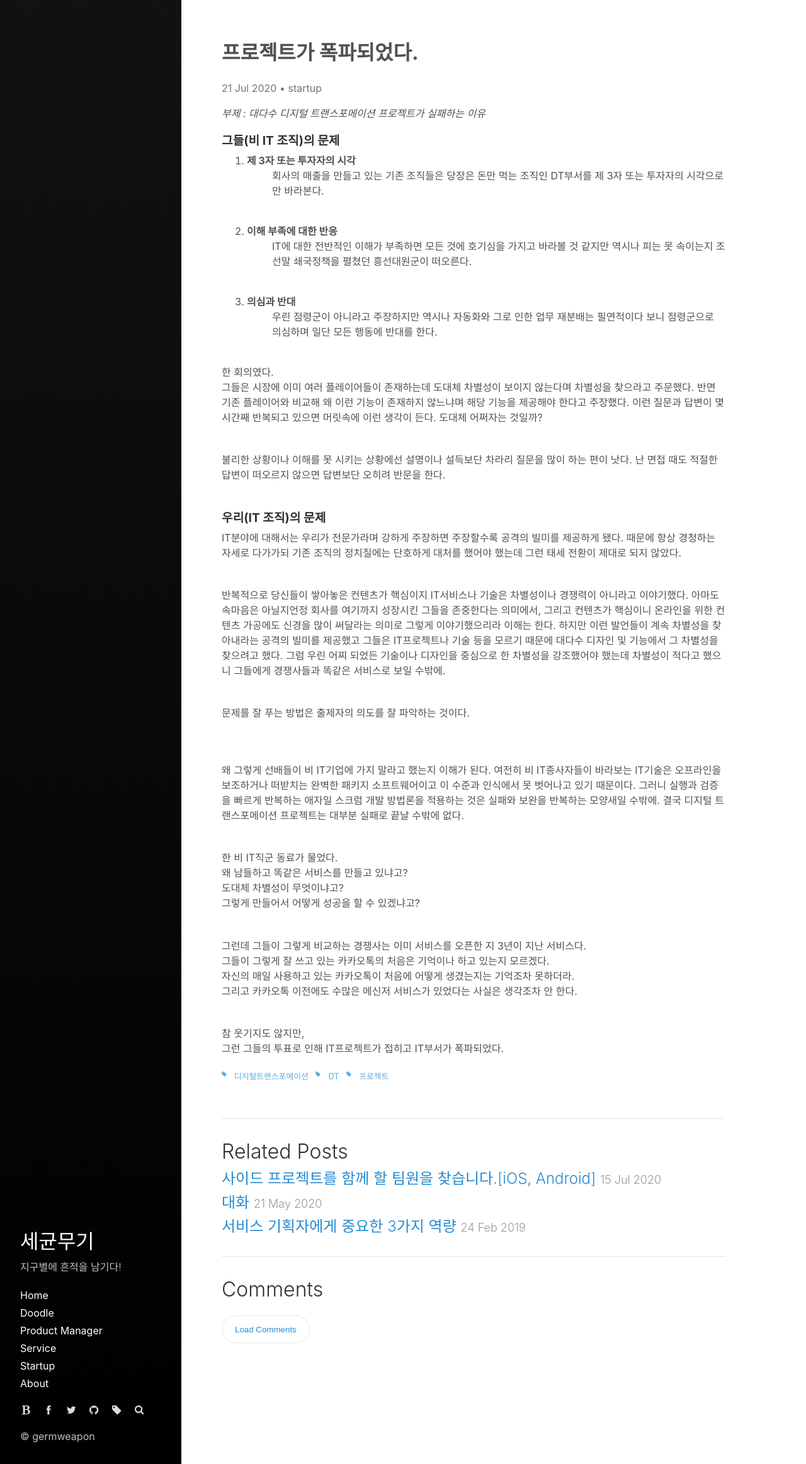
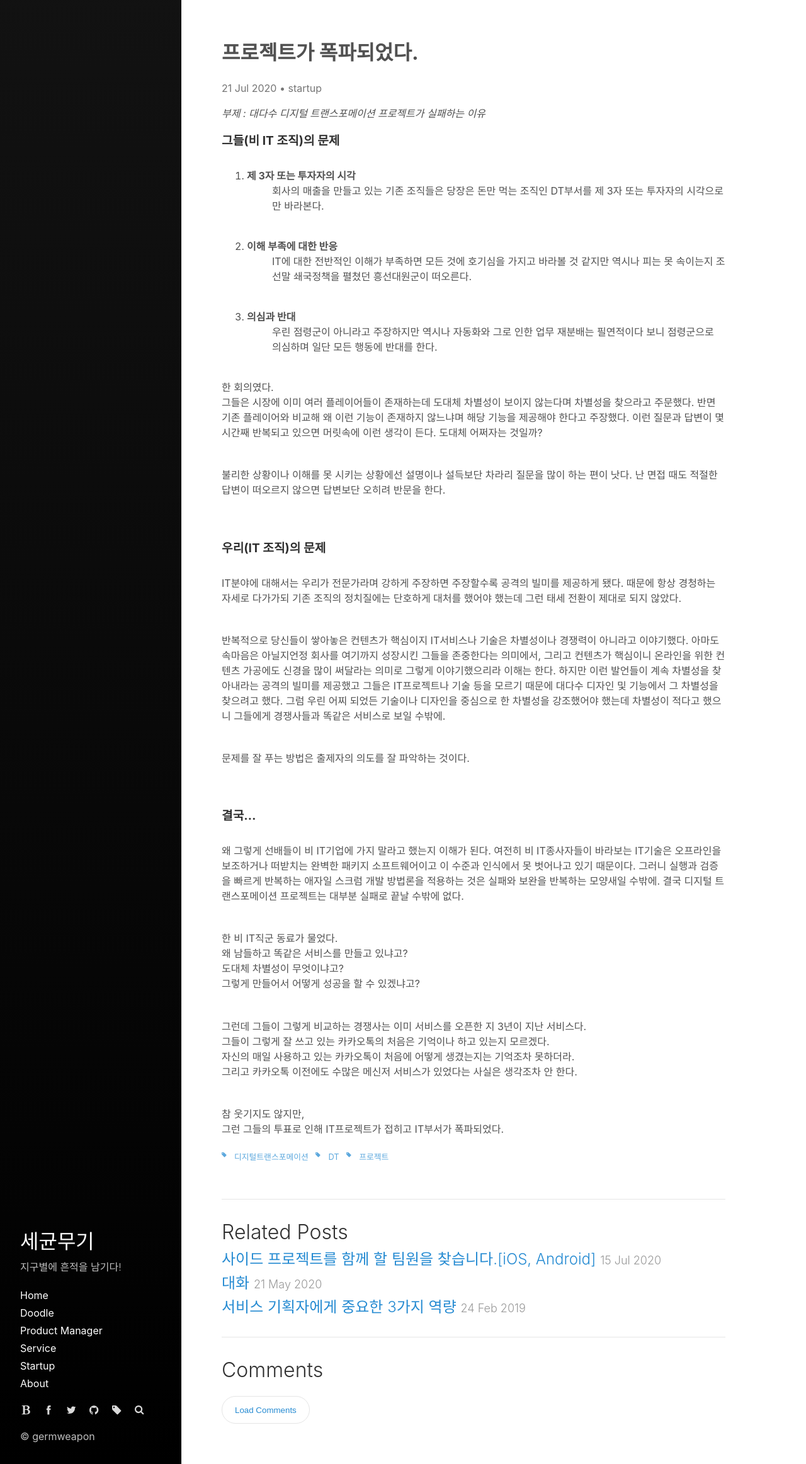
Before and after one commit to germweapon/germweapon.github.io, a Jekyll site: the page built from _posts/2020-07-21-프로덱트가-폭파되었다.md, in a window 1280 px wide. Shown: the whole page at 63% size. Built offline with Jekyll 4.4.1, drawn with Linux system fonts in a browser that asks for light colours; comment, search, counter and statistics services are not loaded.

Commit message:
문구 수정

```diff
--- a/_posts/2020-07-21-프로덱트가-폭파되었다.md
+++ b/_posts/2020-07-21-프로덱트가-폭파되었다.md
@@ -19,7 +19,7 @@ priority : 1.0
 
 *부제 : 대다수 디지털 트랜스포메이션 프로젝트가 실패하는 이유*
 
-#### **그들(비 IT 조직)의 문제**<br>
+#### **그들(비 IT 조직)의 문제**<br><br>
 
 1. 제 3자 또는 투자자의 시각<br>
 : 회사의 매출을 만들고 있는 기존 조직들은 당장은 돈만 먹는 조직인 DT부서를 제 3자 또는 투자자의 시각으로만 바라본다.<br><br>
@@ -31,9 +31,9 @@ priority : 1.0
 한 회의였다.<br>
 그들은 시장에 이미 여러 플레이어들이 존재하는데 도대체 차별성이 보이지 않는다며 차별성을 찾으라고 주문했다. 반면 기존 플레이어와 비교해 왜 이런 기능이 존재하지 않느냐며 해당 기능을 제공해야 한다고 주장했다. 이런 질문과 답변이 몇 시간째 반복되고 있으면 머릿속에 이런 생각이 든다. 도대체 어쩌자는 것일까?<br><br>
 
-불리한 상황이나 이해를 못 시키는 상황에선 설명이나 설득보단 차라리 질문을 많이 하는 편이 낫다. 난 면접 때도 적절한 답변이 떠오르지 않으면 답변보단 오히려 반문을 한다.<br><br>
+불리한 상황이나 이해를 못 시키는 상황에선 설명이나 설득보단 차라리 질문을 많이 하는 편이 낫다. 난 면접 때도 적절한 답변이 떠오르지 않으면 답변보단 오히려 반문을 한다.<br><br><br>
 
-#### **우리(IT 조직)의 문제**<br>
+#### **우리(IT 조직)의 문제**<br><br>
 
 IT분야에 대해서는 우리가 전문가라며 강하게 주장하면 주장할수록 공격의 빌미를 제공하게 됐다. 때문에 항상 경청하는 자세로 다가가되 기존 조직의 정치질에는 단호하게 대처를 했어야 했는데 그런 태세 전환이 제대로 되지 않았다.<br><br>
 
@@ -43,6 +43,7 @@ IT분야에 대해서는 우리가 전문가라며 강하게 주장하면 주장
 문제를 잘 푸는 방법은 출제자의 의도를 잘 파악하는 것이다.<br><br><br>
 
 
+#### **결국...**<br><br>
 
 왜 그렇게 선배들이 비 IT기업에 가지 말라고 했는지 이해가 된다. 여전히 비 IT종사자들이 바라보는 IT기술은 오프라인을 보조하거나 떠받치는 완벽한 패키지 소프트웨어이고 이 수준과 인식에서 못 벗어나고 있기 때문이다. 그러니 실행과 검증을 빠르게 반복하는 애자일 스크럼 개발 방법론을 적용하는 것은 실패와 보완을 반복하는 모양새일 수밖에. 결국 디지털 트랜스포메이션 프로젝트는 대부분 실패로 끝날 수밖에 없다.<br><br>
 
```
